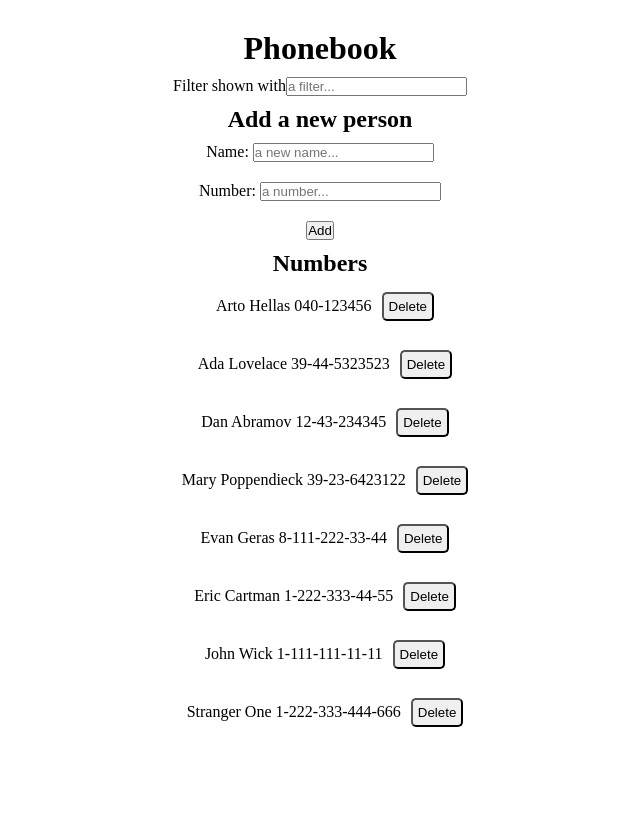
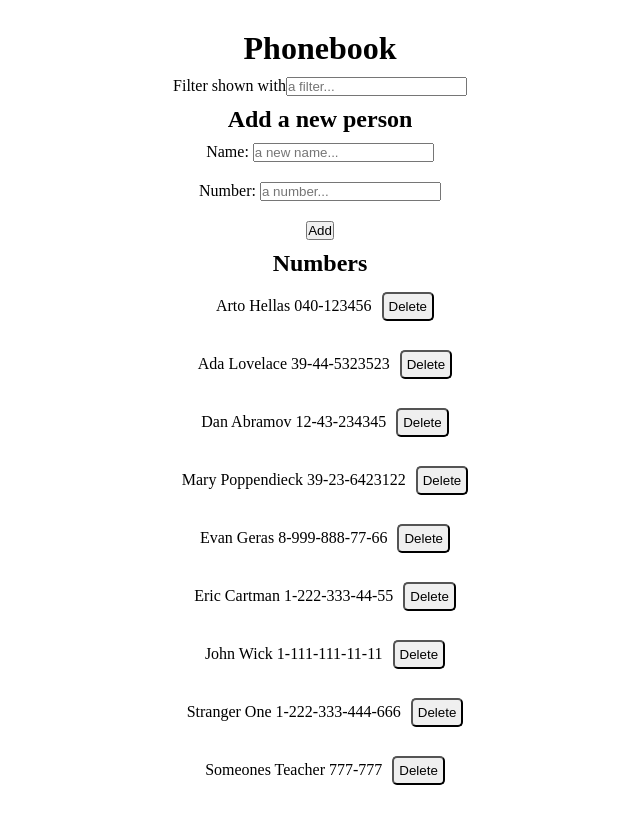
Before and after one commit to Twofold-One/fullstack-open-p2, a React (Create React App) app: page / in a window 1280 px wide. Shown: the top 824 px of the page, without its empty margins (320-960 px from the left). Before the commit the page ends 800 px from the top, so only its background shows below. Built offline with nearby package versions, Linux system fonts and the light colour scheme; data requests are answered from the project's data file.

Commit message:
part 2d is ready

```diff
--- a/db.json
+++ b/db.json
@@ -23,7 +23,7 @@
     {
       "id": 5,
       "name": "Evan Geras",
-            "number": "8-111-222-33-44"
+      "number": "8-999-888-77-66"
     },
     {
       "name": "Eric Cartman",
@@ -39,6 +39,11 @@
       "name": "Stranger One",
       "number": "1-222-333-444-666",
       "id": 8
+    },
+    {
+      "name": "Someones Teacher",
+      "number": "777-777",
+      "id": 9
     }
   ]
 }
--- a/src/Phonebook/Phonebook.tsx
+++ b/src/Phonebook/Phonebook.tsx
@@ -41,6 +41,35 @@ const Phonebook = () => {
         return repeat.length === 0 ? false : true;
     };
 
+    // Harsh one to understand, guess i'll not be able
+    // to figure out or remember what's happening here
+    const changeNubmerOfPerson = (personObject: {
+        id?: number;
+        name: string;
+        number: string;
+    }) => {
+        const person = persons.find((p) => p.name === personObject.name);
+        const personWithChangedNumber = person
+            ? {
+                  ...person,
+                  number: personObject.number,
+              }
+            : personObject;
+        const personId = person ? person.id.toString() : '';
+
+        personsService
+            .replace(personId, personWithChangedNumber)
+            .then((returnedPerson) =>
+                setPersons(
+                    persons.map((person) =>
+                        person.name !== personObject.name
+                            ? person
+                            : returnedPerson
+                    )
+                )
+            );
+    };
+
     const addName = (event: React.FormEvent) => {
         event.preventDefault();
         const personObject = {
@@ -48,19 +77,26 @@ const Phonebook = () => {
             number: newNumber,
         };
 
-        // ToDo
         const nameRepeat = checkForNameRepeat(personObject);
         const numberRepeat = checkForNubmerRepeat(personObject);
 
-        switch (nameRepeat && numberRepeat) {
+        if (nameRepeat && numberRepeat) {
+            alert(`${newName} is already added`);
+        } else if (nameRepeat && !numberRepeat) {
+            console.log('implemented person number change functionality');
+            if (
+                window.confirm(
+                    `${personObject.name} is already added to phonebook, replace old number with a new one?`
+                )
+            ) {
+                changeNubmerOfPerson(personObject);
+            }
+        } else {
+            personsService.create(personObject).then((returnedPerson) => {
+                setPersons(persons.concat(returnedPerson));
+            });
         }
-        //
 
-        checkForNameRepeat(personObject)
-            ? alert(`${newName} is already added`)
-            : personsService.create(personObject).then((returnedPerson) => {
-                  setPersons(persons.concat(returnedPerson));
-              });
         setNewName('');
         setNewNumber('');
     };
--- a/src/Phonebook/services/persons.tsx
+++ b/src/Phonebook/services/persons.tsx
@@ -23,5 +23,18 @@ const deletePerson = async (id: string) => {
     return response.data;
 };
 
-const personsService = { getAll, create, deletePerson };
+const replace = async (
+    id: string,
+    newObject: {
+        id?: number;
+        name: string;
+        number: string;
+    }
+) => {
+    const request = axios.put(`${baseUrl}/${id}`, newObject);
+    const response = await request;
+    return response.data;
+};
+
+const personsService = { getAll, create, deletePerson, replace };
 export default personsService;
```
Lines whose indentation alone changed are shown as unchanged.
